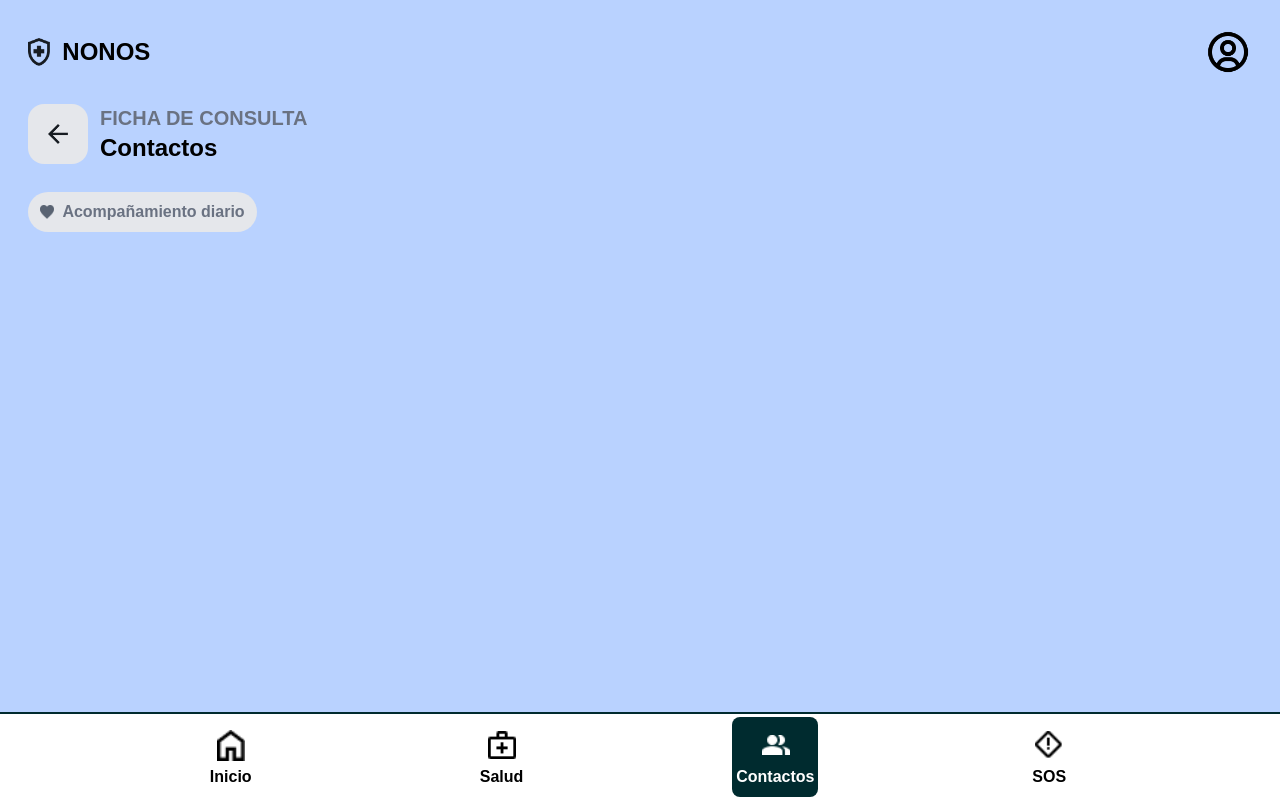
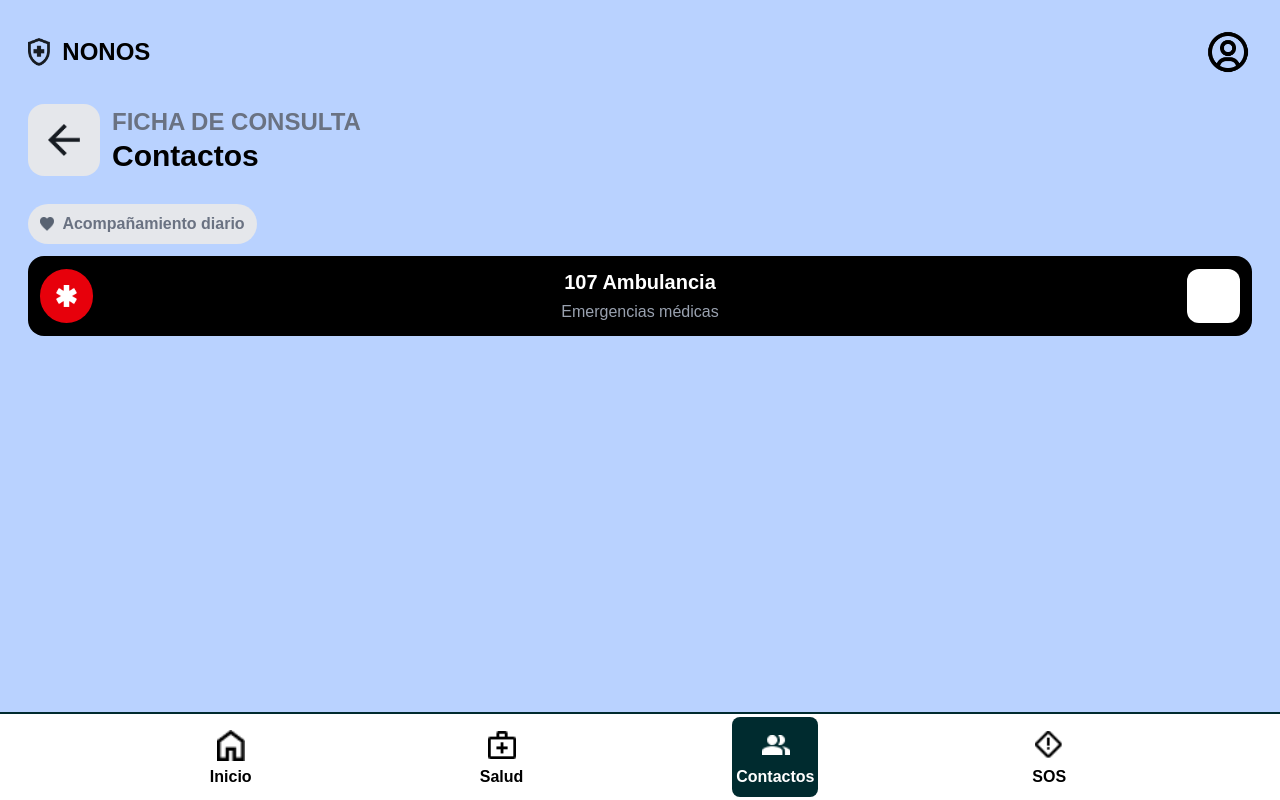
Before and after one commit to rubywinterrr/nonos-front, a React (Vite) app: page /Contactos in a window 1280 px wide. Built offline with nearby package versions, Linux system fonts and the light colour scheme; no server answers; a web font is replaced by a local one.

Commit message:
style: sigo pantalla contactos y arreglo responsive

```diff
--- a/package.json
+++ b/package.json
@@ -14,7 +14,7 @@
     "@tailwindcss/vite": "^4.3.3",
     "react": "^19.2.8",
     "react-dom": "^19.2.8",
-    "react-router-dom": "^7.18.3",
+    "react-router-dom": "^7.18.4",
     "tailwindcss": "^4.3.3"
   },
   "devDependencies": {
--- a/src/Pages/Contactos.tsx
+++ b/src/Pages/Contactos.tsx
@@ -2,6 +2,7 @@ import Header from "../components/Header";
 import Footer from "../components/NavBar";
 import VueltaAtras from "../components/vueltaAtras";
 import corazon from "../assets/Corazon.png";
+import Icon from "../assets/Icon.png";
 
 // Vista para gestionar contactos o personas de emergencia vinculadas a la app.
 export default function Contactos() {
@@ -11,13 +12,31 @@ export default function Contactos() {
     <>
       <main className="min-h-main w-screen flex flex-col items-baseline p-7 pb-[13vh] lg:pb-0 gap-7">
         <Header />
+        <section className="w-full flex flex-col items-baseline gap-3">
           <div className="flex flex-col gap-3">
             <VueltaAtras />
             <h1 className="bg-gray-200 font-semibold text-md text-gray-500 p-3 rounded-full h-10 flex gap-2 items-center w-fit">
-            <img src={corazon} alt="Corazon" className="h-90/100 aspect-square" />
+              <img
+                src={corazon}
+                alt="Corazon"
+                className="h-90/100 aspect-square"
+              />
               Acompañamiento diario
             </h1>
           </div>
+          <div className="rounded-2xl bg-black w-full h-20 flex items-center justify-between p-3">
+            <div className="h-95/100 aspect-square rounded-full bg-red-600 p-4">
+              <img src={Icon} alt="Asterisco" />
+            </div>
+            <div className="flex flex-col gap-1 items-center">
+              <h1 className="font-semibold text-white text-xl">
+                107 Ambulancia
+              </h1>
+              <h2 className="text-md text-gray-400">Emergencias médicas</h2>
+            </div>
+            <div className="bg-white rounded-xl aspect-square h-95/100"></div>
+          </div>
+        </section>
       </main>
       <Footer />
     </>
--- a/src/Pages/PantallaSOS.tsx
+++ b/src/Pages/PantallaSOS.tsx
@@ -13,7 +13,7 @@ import VueltaAtras from "../components/vueltaAtras";
 // Pantalla de emergencia.
 // Centraliza la acción de alerta y comunica al usuario el aviso inmediato a contactos.
 export default function SOS() {
-  const contactos = ["Miriam", "Pablo", "Ariel", "Raquel"];
+  const contactos = ["Juli", "Ruby", "Joaco", "Nico"];
 
   const nombresFormateados = new Intl.ListFormat("es", {
     style: "long",
--- a/src/components/vueltaAtras.tsx
+++ b/src/components/vueltaAtras.tsx
@@ -18,14 +18,14 @@ export default function VueltaAtras() {
         <img
           src={flechaIzq}
           alt="Flecha Izquierda"
-          className="rounded-2xl bg-gray-200 h-15 aspect-square p-5 cursor-pointer hover:bg-gray-300"
+          className="rounded-2xl bg-gray-200 h-15 lg:h-18 aspect-square p-5 cursor-pointer hover:bg-gray-300"
           onClick={() => window.history.back()}
         ></img>
         <div>
-          <h2 className="text-xl font-semibold text-gray-500">
+          <h2 className="text-xl lg:text-2xl font-semibold text-gray-500">
             FICHA DE CONSULTA
           </h2>
-          <h1 className="font-semibold text-2xl">{NomPag()}</h1>
+          <h1 className="font-semibold text-2xl lg:text-3xl">{NomPag()}</h1>
         </div>
       </div>
     </>
```
Also changed, not shown: 1 other file (tests, documents, lock files or other folders). Lines whose indentation alone changed are shown as unchanged.
